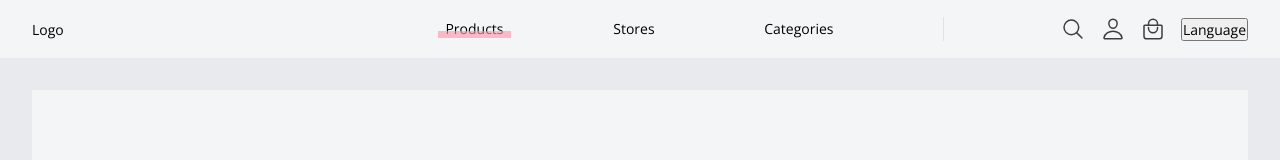
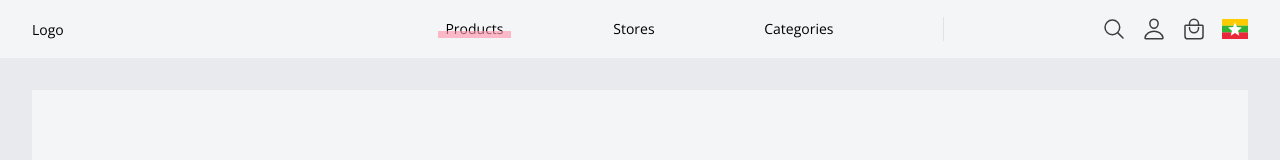
Before and after one commit to KhineKyaw/zee-ecommerce-site-client, a React (Create React App) app: page / in a window 1280 px wide. Shown: the top 160 px of the page. Built offline with nearby package versions, Linux system fonts and the light colour scheme.

Commit message:
Added language switch

```diff
--- /dev/null
+++ b/src/components/Navigations/Navbar/LanguageSwitch/LanguageSwitch.js
@@ -0,0 +1,20 @@
+import React from "react"
+
+import classes from "./LanguageSwitch.module.css"
+import MM from "../../../../assets/svg/mm.svg"
+import EN from "../../../../assets/svg/gb.svg"
+
+const LanguageSwitch = props => {
+  const img = props.language === "en" ? MM : EN
+
+  return (
+    <button
+      {...props}
+      className={classes.switch}
+      style={{
+        backgroundImage: `url(${img})`
+      }}></button>
+  )
+}
+
+export default LanguageSwitch
--- /dev/null
+++ b/src/components/Navigations/Navbar/LanguageSwitch/LanguageSwitch.module.css
@@ -0,0 +1,10 @@
+.switch {
+  border: none;
+  outline: none;
+  background-repeat: no-repeat;
+  background-position: center;
+  background-size: cover;
+  background-color: var(--color-gray-background);
+  height: 20px;
+  width: 26px;
+}
--- a/src/components/Navigations/Navbar/Navbar.js
+++ b/src/components/Navigations/Navbar/Navbar.js
@@ -4,6 +4,7 @@ import IconButton from "../../UI/IconButton/HeaderIconButton"
 import classes from "./Navbar.module.css"
 import NavbarItem from "./NavbarItem/NavbarItem"
 import LanguageContext from "../../../context/language-context"
+import LanguageSwitch from "./LanguageSwitch/LanguageSwitch"
 
 const Navbar = () => {
   const {
@@ -20,15 +21,15 @@ const Navbar = () => {
     <div className={classes.navbar}>
       <div className={classes.logo}>Logo</div>
       <ul className={classes.pages}>
-        <NavbarItem active={true}>{texts["page-title-1"]}</NavbarItem>
-        <NavbarItem>{texts["page-title-2"]}</NavbarItem>
-        <NavbarItem>{texts["page-title-3"]}</NavbarItem>
+        <NavbarItem active={true}>{texts.navbar["page-1"]}</NavbarItem>
+        <NavbarItem>{texts.navbar["page-2"]}</NavbarItem>
+        <NavbarItem>{texts.navbar["page-3"]}</NavbarItem>
       </ul>
       <div className={classes.actions}>
         <IconButton name='search' />
         <IconButton name='profile' />
         <IconButton name='bag' />
-        <button onClick={languageChangedHandler}>Language</button>
+        <LanguageSwitch language={language} onClick={languageChangedHandler} />
       </div>
     </div>
   )
--- a/src/components/Navigations/Navbar/NavbarItem/NavbarItem.module.css
+++ b/src/components/Navigations/Navbar/NavbarItem/NavbarItem.module.css
@@ -16,7 +16,7 @@
   height: 7px;
   bottom: 0;
   left: -12%;
-  animation: expand 200ms ease-in-out;
+  animation: expand var(--duration-animation-normal) ease-in-out;
 }
 
 @keyframes expand {
--- a/src/components/UI/IconButton/HeaderIconButton.module.css
+++ b/src/components/UI/IconButton/HeaderIconButton.module.css
@@ -5,11 +5,16 @@
   background-color: transparent;
   width: var(--size-iconbutton-medium);
   height: var(--size-iconbutton-medium);
+  color: var(--color-dark);
+  /* fill: var(--color-success); */
+  transition: var(--duration-animation-normal);
+}
+
+.iconbutton:hover {
+  color: var(--color-primary);
 }
 
 .iconbutton svg {
   width: 100%;
   height: 100%;
-  color: var(--color-dark);
-  fill: var(--color-dark);
 }
--- a/src/context/language-map.js
+++ b/src/context/language-map.js
@@ -1,13 +1,17 @@
 const ln_dict = {
   en: {
-    "page-title-1": "Products",
-    "page-title-2": "Stores",
-    "page-title-3": "Categories"
+    navbar: {
+      "page-1": "Products",
+      "page-2": "Stores",
+      "page-3": "Categories"
+    }
   },
   mm: {
-    "page-title-1": "ထုတ်ကုန်များ",
-    "page-title-2": "စတိုးဆိုင်များ",
-    "page-title-3": "အမျိုးအစား"
+    navbar: {
+      "page-1": "ထုတ်ကုန်များ",
+      "page-2": "စတိုးဆိုင်များ",
+      "page-3": "အမျိုးအစား"
+    }
   }
 }
 
--- a/src/variables.css
+++ b/src/variables.css
@@ -40,3 +40,7 @@
 
   --size-iconbutton-medium: 24px;
 }
+
+:root {
+  --duration-animation-normal: 200ms;
+}
```
Also changed, not shown: src/assets/svg/gb.svg (added), src/assets/svg/mm.svg (added).
